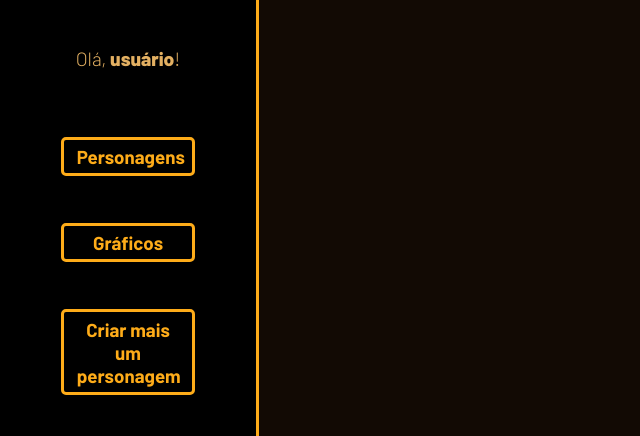
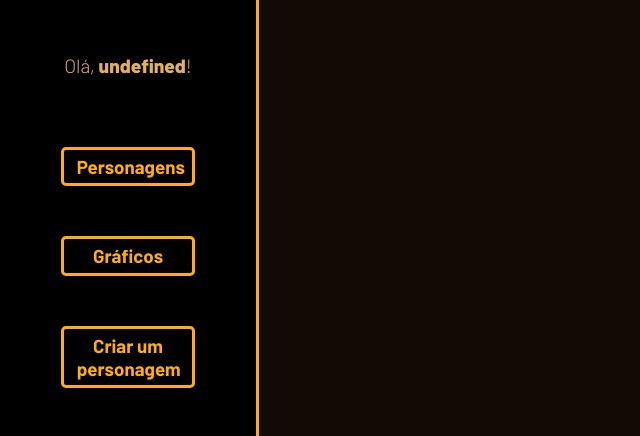
Before and after one commit to LucasTsuzuku-SPTECH/sptech_projetoIndividual, a website: page public/dashboard/cards.html in a window 1280 px wide. Shown: the part 168-604 px from the top of the page, without its empty margins (0-640 px from the left). Drawn offline with Linux system fonts and the light colour scheme.

Commit message:
ajustes botao

```diff
--- a/public/dashboard/cards.html
+++ b/public/dashboard/cards.html
@@ -49,7 +49,7 @@
 
         <div class="btn-nav-white">
           <a href="../criacaoPersonagem.html">
-            <h3>Criar mais um personagem</h3>
+            <h3>Criar um personagem</h3>
           </a>
         </div>
 
@@ -69,6 +69,8 @@
   </body>
 
   <script>
+  b_usuario.innerHTML = sessionStorage.NOME_USUARIO;
+
     function exibirPersonagens() {
       console.log("Executando...")
       JSON.parse(sessionStorage.PERSONAGENS).forEach((item) => {
```
